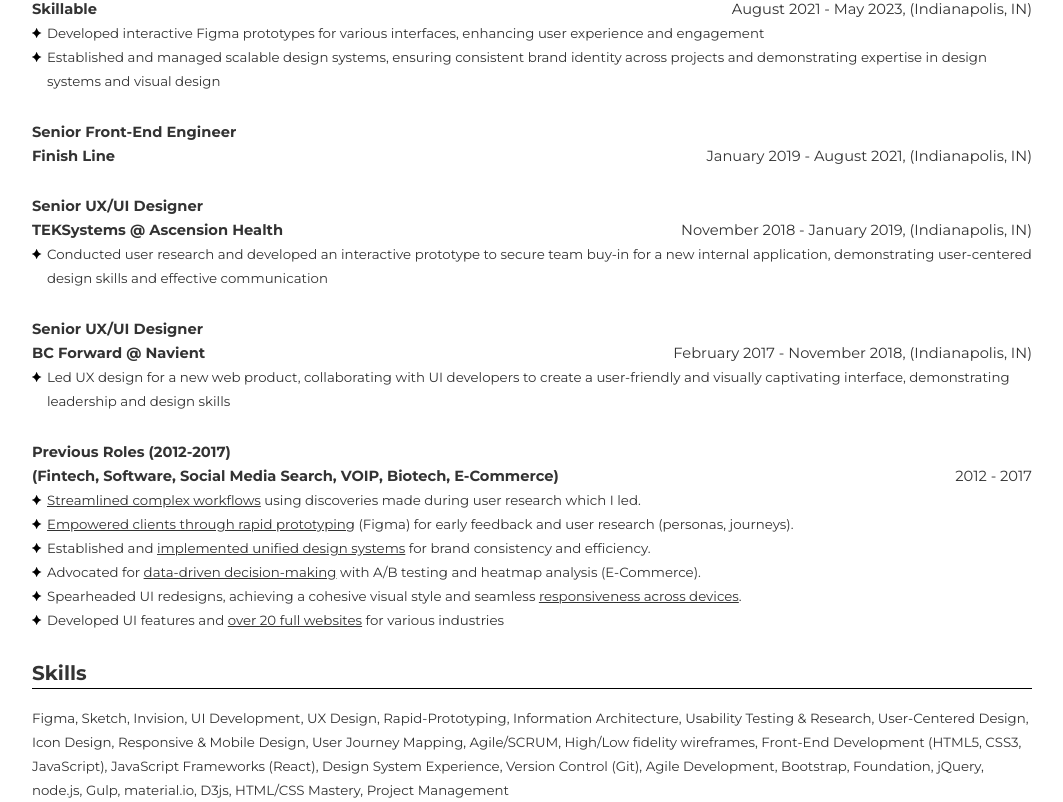
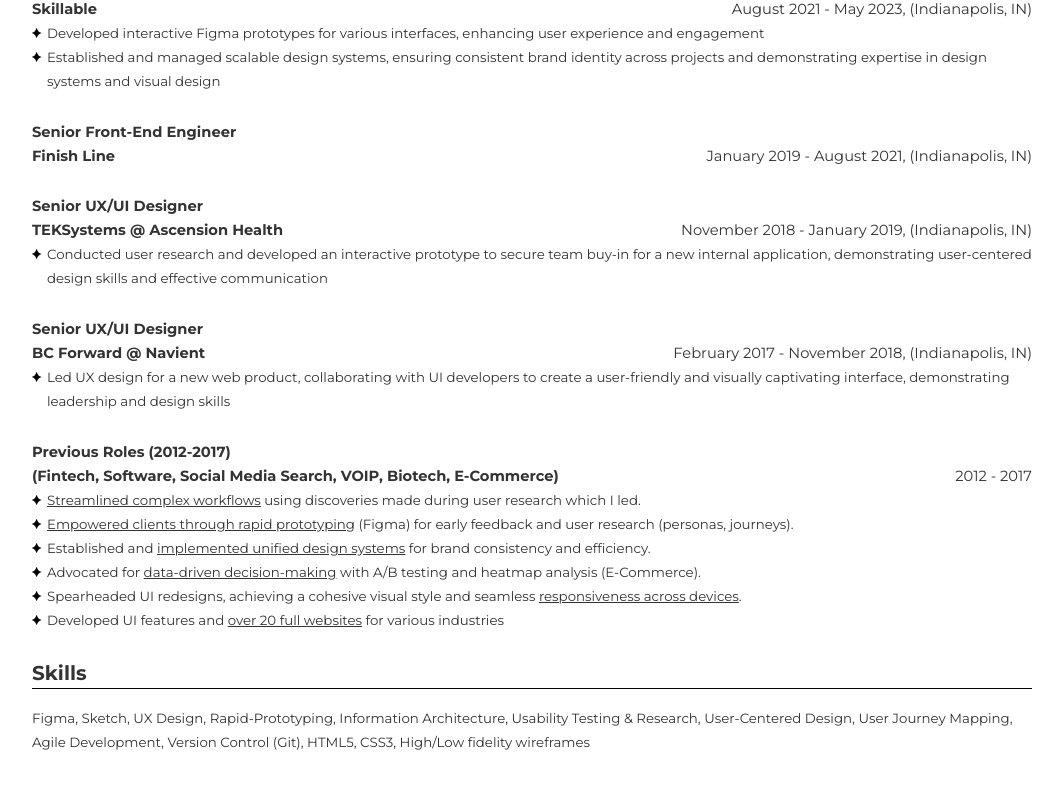
Before and after one commit to misterjonscott/Portfolio, a React (Create React App) app: page /resumedes in a window 1280 px wide. Shown: the part 517-1319 px from the top of the page, without its empty margins (108-1171 px from the left). After the commit the page ends 1271 px from the top, so only its background shows below. Built offline with nearby package versions, Linux system fonts and the light colour scheme.

Commit message:
ResumeDes refinement point

```diff
--- a/src/components/ResumeDes.js
+++ b/src/components/ResumeDes.js
@@ -129,9 +129,6 @@
       dateRange: "July 2023 - January 2024, (Fully Remote)"
     },
     positionDescription:
-    // [
-    //   "Through user research, I identified pain points and led a <strong>user-centered redesign</strong> of the document hub interface, resulting in a 30% reduction in document access time. Implemented intuitive search, favoriting, categorization, and document preview functionalities, empowering users to locate and pre-fill documents effortlessly, leading to improved overall workflow efficiency."
-    // ],
     [
       "Redesigned document hub interface using user research, reducing document access time by 50% and improving workflow efficiency",
       "Collaborated with cross-functional teams to prioritize user needs and achieve business goals, demonstrating effective communication and project management skills"
@@ -144,14 +141,6 @@
       dateRange: "August 2021 - May 2023, (Indianapolis, IN)"
     },
     positionDescription:
-    // [
-    //   "Developed <strong>fully interactive Figma prototypes</strong> for Skillable's TMS platform (student & instructor dashboards, course listing page), streamlining user workflows and boosting user satisfaction & engagement.",
-
-    //   "Established and managed <strong>scalable design systems</strong> with reusable components, ensuring user-centered design principles and consistent brand identity across projects.",
-
-    //   "Designed a new set of product logos that elevated <strong>brand recognition</strong> and facilitated user growth, contributing to a cohesive brand identity."
-
-    // ],
     [
       "Developed interactive Figma prototypes for various interfaces, enhancing user experience and engagement",
       "Established and managed scalable design systems, ensuring consistent brand identity across projects and demonstrating expertise in design systems and visual design"
@@ -164,15 +153,6 @@
       dateRange: "January 2019 - August 2021, (Indianapolis, IN)"
       },
     positionDescription:
-    /*
-    [
-      "Engineered product favoriting mechanisms, resulting in increased user engagement with the retail portal.",
-      "Optimized responsive views, improving responsiveness across devices by over 40%",
-      "Integrated robust analytics, enabling enhanced data-driven decision making.",
-      "Spearheaded the migration of Java Server Pages (JSP) to a React-based system, championing user-centered design principles for a modernized user interface.",
-      "Ensured meticulous code quality throughout the migration by adhering to widely accepted code linting rules.",
-    ]
-    */
    [""]
   },
   {
@@ -182,9 +162,6 @@
       dateRange: "November 2018 - January 2019, (Indianapolis, IN)"
     },
     positionDescription:
-    // [
-    //   "<strong>Proactively identified</strong> workflow inefficiencies and proposed a new internal application to address them. Conducted user research interviews to gather feedback and inform the design process. Developed an interactive prototype to showcase the application's potential and garner team buy-in."
-    // ],
     [
       "Conducted user research and developed an interactive prototype to secure team buy-in for a new internal application, demonstrating user-centered design skills and effective communication"
     ]
@@ -196,13 +173,6 @@
       dateRange: "February 2017 - November 2018, (Indianapolis, IN)"
     },
     positionDescription:
-    // [
-    //   "Spearheaded the UX design for a new web product, <strong>collaborating closely with 6 UI developers</strong> to translate user research into a user-friendly and visually captivating interface.",
-
-    //   "Owned the design process from conception to launch, <strong>ensuring alignment</strong> with project objectives and user insights.",
-
-    //   "Championed <strong>industry best practices for UI design</strong>, fostering a seamless and consistent user experience."
-    // ],
     [
       "Led UX design for a new web product, collaborating with UI developers to create a user-friendly and visually captivating interface, demonstrating leadership and design skills"
     ]
@@ -223,132 +193,6 @@
       "Developed UI features and <strong>over 20 full websites</strong> for various industries"
     ]
   }
-  // {
-  //   positionTitle: "Front-End Engineer",
-  //   companyInfo: {
-  //     companyName: "Robovise",
-  //     dateRange: "October 2016 - February 2017, (Indianapolis, IN)"
-  //   },
-  //   positionDescription:
-  //   // [
-  //   //   "I contributed to the incubation of this fintech startup by crafting a <strong>cutting-edge UI</strong> for their robo-investing product.  This project involved modern technologies such as <strong>Node.js, React, Bootstrap 4, Docker, and Redux</strong>.  My involvement in this early-stage venture demonstrates my ability to adapt to <strong>fast-paced environments</strong> and contribute to the development of innovative products."
-  //   // ]
-  //   [""]
-  // },
-  // {
-  //   positionTitle: "Senior UX/UI Designer",
-  //   companyInfo: {
-  //     companyName: "LevelUp Development",
-  //     dateRange: "July 2016 - October 2016, (Indianapolis, IN)"
-  //   },
-  //   positionDescription:
-  //   [
-  //     "<strong>Empowered clients through rapid prototyping</strong>, enabling them to provide early feedback on product concepts before development, facilitating productive stakeholder meetings for gathering requirements and building accurate user personas.",
-
-  //     "Designed a mobile-first finance guidance app using user research methods like <strong>user personas and user journeys</strong>. This resulted in detailed diagrams that ultimately led to a fully interactive high fidelity wireframe prototype in Figma."
-  //   ]
-  // },
-  // {
-  //   positionTitle: "Senior UX Engineer",
-  //   companyInfo: {
-  //     companyName: "DirectEmployers",
-  //     dateRange: "December 2015 - July 2016, (Indianapolis, IN)"
-  //   },
-  //   positionDescription:
-  //   [
-  //     "<strong>Championed prototype-driven development</strong>, delivering a clear roadmap for projects that optimized resource allocation and ensured timely completion.",
-
-  //     "Spearheaded a UI redesign, achieving a <strong>cohesive visual style</strong> and seamless responsiveness across all devices. This modernized the product, transforming it into a user-friendly experience."
-  //   ]
-  // },
-  // {
-  //   positionTitle: "UX Engineer",
-  //   companyInfo: {
-  //     companyName: "Geofeedia",
-  //     dateRange: "March 2015 - December 2015, (Indianapolis, IN)"
-  //   },
-  //   positionDescription:
-  //   [
-  //   //   "Developed UI features for a social media search tool, leveraging strong design skills and product expertise. These features utilized embedded maps and dynamic placement, enhancing user experience and functionality.",
-
-  //   "<strong>Established a unified design system</strong> by leveraging existing UI elements, promoting design consistency and efficiency across projects.",
-
-  //     "Designed a user-friendly interface for <strong>efficient user management</strong>, empowering administrators with granular control over user creation, permission assignment, and account administration."
-
-  //   //   "Implemented SVG sprite sheets to optimize asset reusability."
-  //   ]
-  // },
-  // {
-  //   positionTitle: "Senior UX/UI Designer",
-  //   companyInfo: {
-  //     companyName: "Sharpen",
-  //     dateRange: "October 2014 - March 2015, (Indianapolis, IN)"
-  //   },
-  //   positionDescription:
-  //   [
-  //     "Streamlined complex VOIP call center workflows by simplifying processes and <strong>integrating user-centric features</strong> like waveform visualization and report building. This resulted in a more intuitive user experience and increased user satisfaction.",
-  //   ]
-  // },
-  // {
-  //   positionTitle: "Senior UX/UI Designer",
-  //   companyInfo: {
-  //     companyName: "Indigo Bioautomation",
-  //     dateRange: "October 2012 - October 2014, (Indianapolis, IN)"
-  //   },
-  //   positionDescription:
-  //   [
-  //     "Led the user-centered revitalization of a cutting-edge biotech software product, collaborating closely with users and stakeholders. This approach ensured the product retained its innovative capabilities while delivering a more <strong>intuitive user experience</strong>, broadening its reach to a wider audience by eliminating the need for extensive prior knowledge.",
-
-  //     "<strong>Championed brand identity</strong> by leading the refresh of branding materials and creating a cohesive marketing toolkit. This included a new company website, compelling graphic design materials, and engaging conference videos - all designed to dynamically showcase the company's offerings."
-  //   ]
-  // },
-  // {
-  //   positionTitle: "Front-End Engineer",
-  //   companyInfo: {
-  //     companyName: "Lids Sports Group",
-  //     dateRange: "October 2009 - October 2012, (Indianapolis, IN)"
-  //   },
-  //   positionDescription:
-  //   [
-    // "Designed interfaces for team-specific fan shops, creating over 20 custom visual styles in Adobe Photoshop.  To ensure efficient site launches, I used <strong>shared foundational code components</strong>.",
-    // "<strong>Streamlined the checkout process</strong> by implementing a single-page design with a sidebar and accordions featuring real-time error checking. This user-centric approach improved user experience and boosted conversion rates.",
-    // "Advocated for <strong>data-driven decision-making</strong> by implementing A/B testing and heatmap analysis for continuous user experience optimization."
-  //   ]
-  // }
-];
-
-const designSkillsData = [
-  "Figma",
-  "Sketch",
-  "Invision",
-  "UI Development",
-  "UX Design",
-  "Rapid-Prototyping",
-  "Information Architecture",
-  "Usability Testing & Research",
-  "User-Centered Design",
-  "Icon Design",
-  "Responsive & Mobile Design",
-  "User Journey Mapping",
-  "Agile/SCRUM",
-  "High/Low fidelity wireframes",
-];
-
-const techSkillsData = [
-  "Front-End Development (HTML5, CSS3, JavaScript)",
-  "JavaScript Frameworks (React)",
-  "Design System Experience",
-  "Version Control (Git)",
-  "Agile Development",
-  "Bootstrap",
-  "Foundation",
-  "jQuery",
-  "node.js",
-  "Gulp",
-  "material.io",
-  "D3js",
-  "HTML/CSS Mastery",
-  "Project Management"
 ];
 
 const customSkills = [
@@ -380,27 +224,8 @@
     );
   };
 
-  const DesignSkills = () => {
-    return (
-      <SkillContainer>
-        <strong>Design: </strong>
-        <SkillList skills={designSkillsData} />
-      </SkillContainer>
-    );
-  };
-
-  const TechnicalSkills = () => {
-    return (
-      <SkillContainer>
-        <strong>Technical: </strong>
-        <SkillList skills={techSkillsData} />
-      </SkillContainer>
-    );
-  };
-
   const AllSkills = () => {
-    const allSkills = [...designSkillsData, ...techSkillsData];
-    // const allSkills = [...customSkills];
+    const allSkills = [...customSkills];
     return (
       <SkillContainer>
         <SkillList skills={allSkills} />
```
